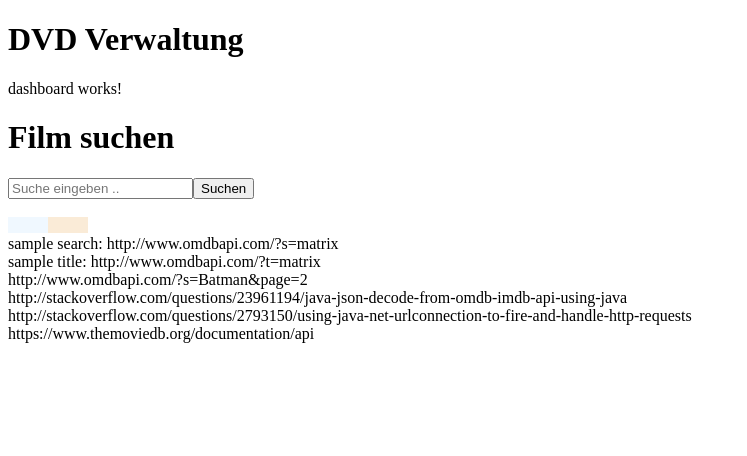
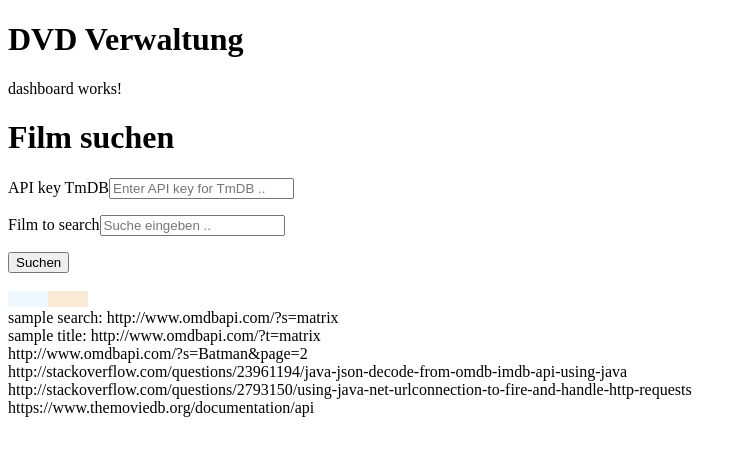
Before and after one commit to Aubacca/ng-movie, an Angular app: page / in a window 1280 px wide. Shown: the top 456 px of the page, without its empty margins (0-747 px from the left). Built offline with nearby package versions, Linux system fonts and the light colour scheme.

Commit message:
Added input element for key

```diff
--- a/src/app/movie-search/movie-search.component.html
+++ b/src/app/movie-search/movie-search.component.html
@@ -1,5 +1,13 @@
 <h1>Film suchen</h1>
-<input type="text" #searchString placeholder="Suche eingeben .."/>
+
+<p>
+  <label for="apiKeyItem">API key TmDB</label>
+  <input id="apiKeyItem" type="text" #apiKeyString placeholder="Enter API key for TmDB .."/>
+</p>
+<p>
+  <label for="searchStringElement">Film to search</label>
+  <input id="searchStringElement" type="text" #searchString placeholder="Suche eingeben .."/>
+</p>
 
 <button (click)=searchMovie(searchString.value)>Suchen</button>
 
--- a/src/app/movie-search/movie-search.component.ts
+++ b/src/app/movie-search/movie-search.component.ts
@@ -22,9 +22,11 @@ export class MovieSearchComponent implements OnInit {
   ngOnInit() {
   }
 
-  searchMovie(searchTerm): void {
+  public searchMovie(searchTerm: string) {
     this.searchError = undefined;
     this.resultMovies = undefined;
+
+    this.movieSearchService.setApiKey('');
 
     this.movieSearchService.searchOmdbMovies(searchTerm, 1)
 //      .map(r => r.json())
--- a/src/app/services/movie-search.service.ts
+++ b/src/app/services/movie-search.service.ts
@@ -14,6 +14,13 @@ export class MovieSearchService {
   private tmdbHostUrl = 'https://api.themoviedb.org/3/search/movie?';
   private options = '';
   constructor(private http: Http) { }
+
+  /**
+   * setApiKey
+   */
+  public setApiKey(newApiKey: string) {
+    this.options = newApiKey;
+  }
 
 //  searchMovies(searchTerm: string): Observable<Object> {
   public searchOmdbMovies(searchTerm: string, pageNumber: number = 1): Observable<any> {
```
